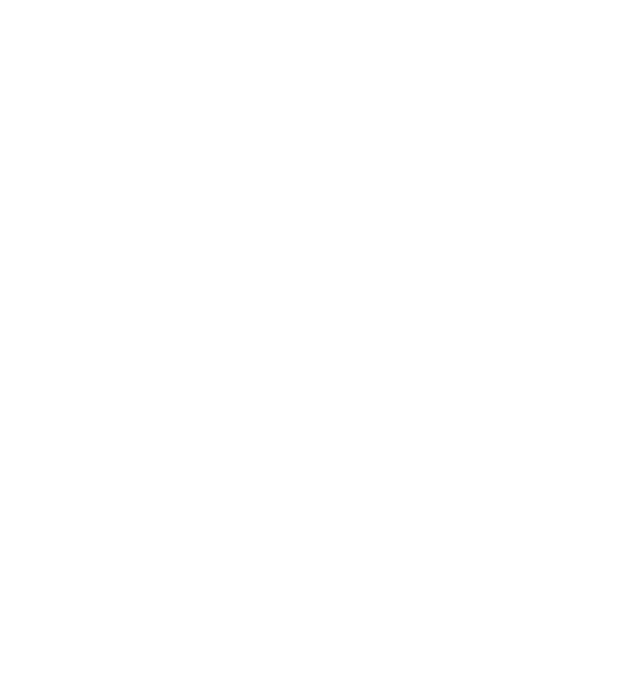
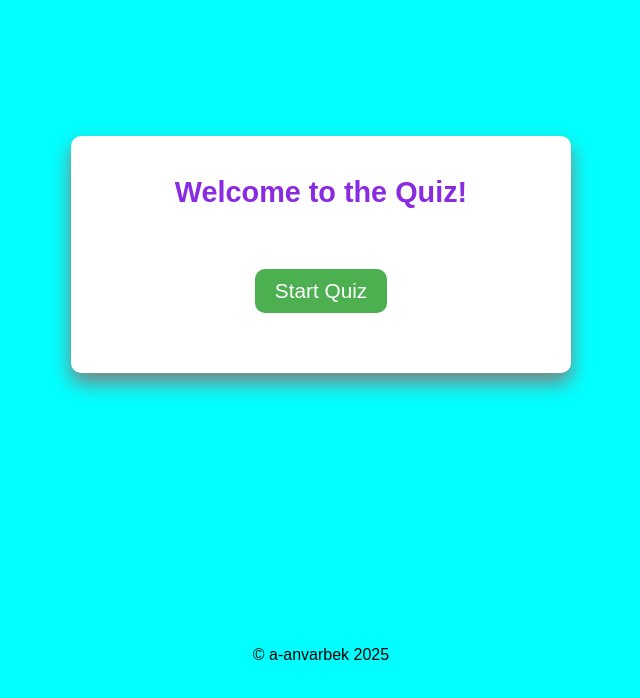
Before and after one commit to a-anvarbek/Quiz, a plain HTML site: page index.html in a window 1280 px wide. Shown: the whole page, without its empty margins (319-959 px from the left). Drawn offline with Linux system fonts and the light colour scheme.

Commit message:
Html and Css is ready

```diff
--- a/index.html
+++ b/index.html
@@ -7,7 +7,32 @@
     <title>Quiz-time</title>
 </head>
 <body>
-
+    <section>
+        <div class="container">
+            <div class="welcome">
+                <h1>Welcome to the Quiz!</h1>
+                <!-- <h1>1. Question</h1> -->
+            </div>
+            <div class="question">
+                <h1></h1>
+                <!-- <h1>Were is london location?</h1> -->
+            </div>
+            <div class="option">
+                <!-- <button>a) Berlin</button>
+                <button>b) Uzbekistan</button>
+                <button>c) Australia</button> -->
+            </div>
+            <div class="start-quiz">
+                <button>Start Quiz</button>
+            </div>
+            <div class="result">
+                <!-- <h1>Yuo can find answer the question</h1> -->
+            </div>
+        </div>
+        <div class="footer">
+            <p>&copy; a-anvarbek 2025</p>
+        </div>
+    </section>
     <script src="script.js"></script>
 </body>
 </html>
--- a/script.js
+++ b/script.js
@@ -0,0 +1,15 @@
+// Quiz
+
+var btn = document.querySelector(".start-quiz button");
+
+btn.addEventListener("click", function() {
+    for(var i = 0; i <= 5; i++){
+
+    }
+    btn.innerHTML = "Next"
+})
+
+// Question
+function getQuestion(){
+
+}
--- a/style.css
+++ b/style.css
@@ -0,0 +1,82 @@
+*{
+    margin: 0;
+    padding: 0;
+    box-sizing: border-box;
+    font-family: Arial, sans-serif;
+}
+
+section{
+    display: grid;
+    justify-content: center;
+    align-items: center;
+    text-align: center;
+    width: 100%;
+    height: 100vh;
+    background-color: aqua;
+}
+
+.container{
+    width: 500px;
+    height: auto;
+    padding: 20px;
+    margin: auto;
+    position: relative;
+    background-color: #fff;
+    border-radius: 10px;
+    box-shadow: 0 10px 20px #808080;
+}
+
+.container .welcome h1{
+    font-size: 1.8em;
+    color: blueviolet;
+    font-weight: 800;
+    padding: 20px 0;
+}
+
+.container .start-quiz button{
+    padding: 10px 20px;
+    background-color: #4CAF50;
+    color: #fff;
+    border: none;
+    cursor: pointer;
+    font-size: 1.3em;
+    border-radius: 10px;
+}
+
+.container .start-quiz button:hover{
+    background-color: #45a049;
+}
+
+.container .question{
+    font-size: 1.0em;
+    color: #000;
+    padding: 20px 0;
+    text-align: center;
+    color: blueviolet;
+}
+
+.container .option{
+    display: grid;
+    text-align: left;
+    align-items: center;
+}
+
+.container .option button{
+    border: none;
+    margin: 10px 0;
+    padding: 15px 10px;
+    text-align: left;
+    font-size: 1.3em;
+    border-radius: 10px;
+}
+
+.container .option button:hover{
+    background-color: #ddd;
+}
+
+.container .result{
+    font-size: 1.0em;
+    padding: 20px 0;
+    text-align: center;
+    color: blueviolet;
+}
```
